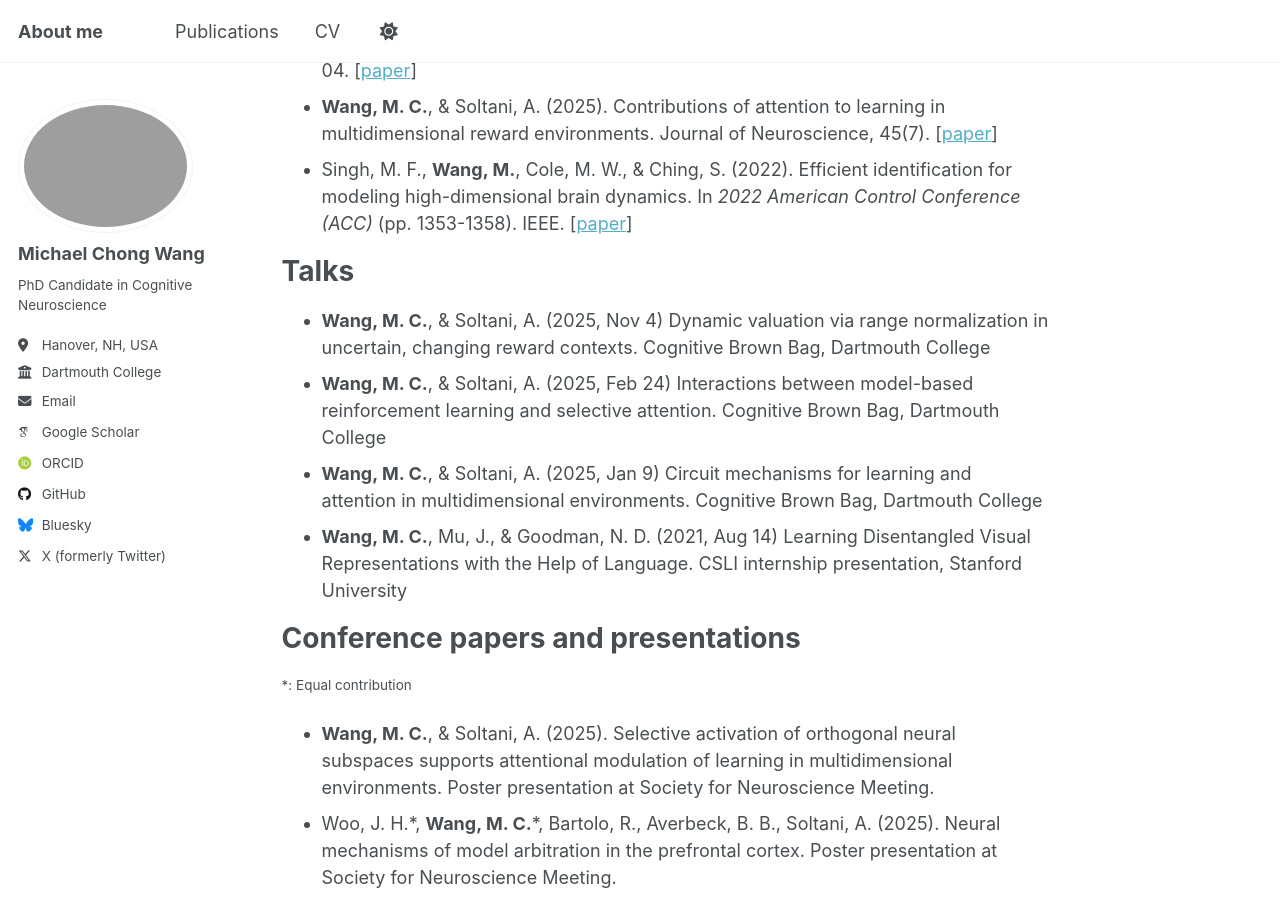
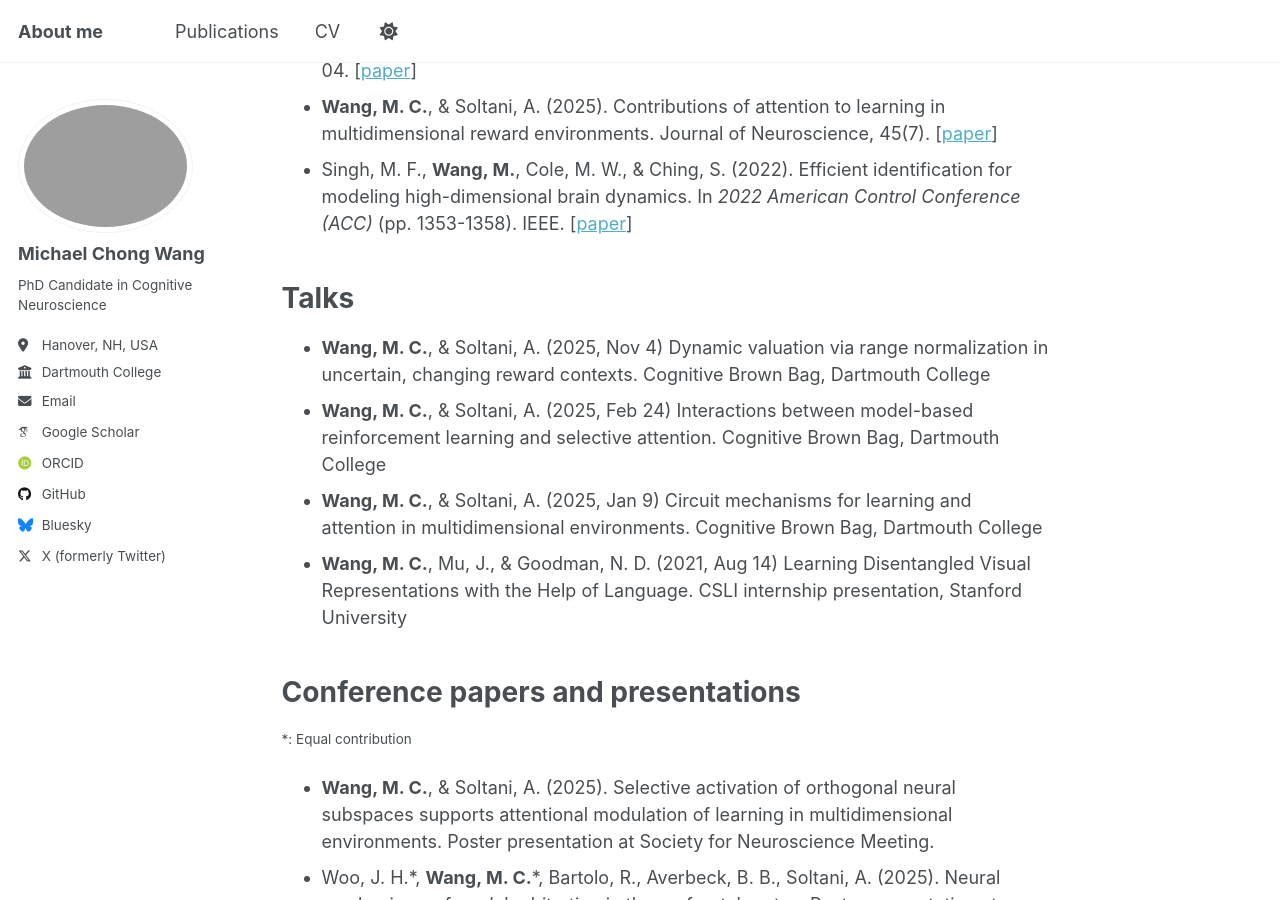
Before and after one commit to slenderham/slenderham.github.io, a Jekyll site: the page built from _pages/publications.md, in a window 1280 px wide and 900 px high, scrolled down 424 px. Built offline with Jekyll 4.4.1, drawn with Linux system fonts in a browser that asks for light colours; some web fonts are replaced; a script that is not in the unit is left out.

Commit message:
changed format

```diff
--- a/_pages/publications.md
+++ b/_pages/publications.md
@@ -23,14 +23,14 @@ author_profile: true
 - Yazdanpanah, A.\*, **Wang, M. C.**\*, Trepka, E., & Soltani, A. (in submission). Contributions of statistical learning to learning from reward feedback. bioRxiv, 2024-04. [[paper](https://www.biorxiv.org/content/10.1101/2024.04.27.591445v3.abstract)]
 - **Wang, M. C.**, & Soltani, A. (2025). Contributions of attention to learning in multidimensional reward environments. Journal of Neuroscience, 45(7). [[paper](https://www.jneurosci.org/content/45/7/e2300232024.abstract)]
 - Singh, M. F., **Wang, M.**, Cole, M. W., & Ching, S. (2022). Efficient identification for modeling high-dimensional brain dynamics. In *2022 American Control Conference (ACC)* (pp. 1353-1358). IEEE. [[paper](https://ieeexplore.ieee.org/abstract/document/9867232)]
-<br>
+<br><br>
 
 <h1>Talks</h1>
 - **Wang, M. C.**, & Soltani, A. (2025, Nov 4) Dynamic valuation via range normalization in uncertain, changing reward contexts. Cognitive Brown Bag, Dartmouth College
 - **Wang, M. C.**, & Soltani, A. (2025, Feb 24) Interactions between model-based reinforcement learning and selective attention. Cognitive Brown Bag, Dartmouth College
 - **Wang, M. C.**, & Soltani, A. (2025, Jan 9) Circuit mechanisms for learning and attention in multidimensional environments. Cognitive Brown Bag, Dartmouth College
 - **Wang, M. C.**, Mu, J., & Goodman, N. D. (2021, Aug 14) Learning Disentangled Visual Representations with the Help of Language. CSLI internship presentation, Stanford University
-<br>
+<br><br>
 
 <h1>Conference papers and presentations</h1>
 <small>*: Equal contribution </small>
```
